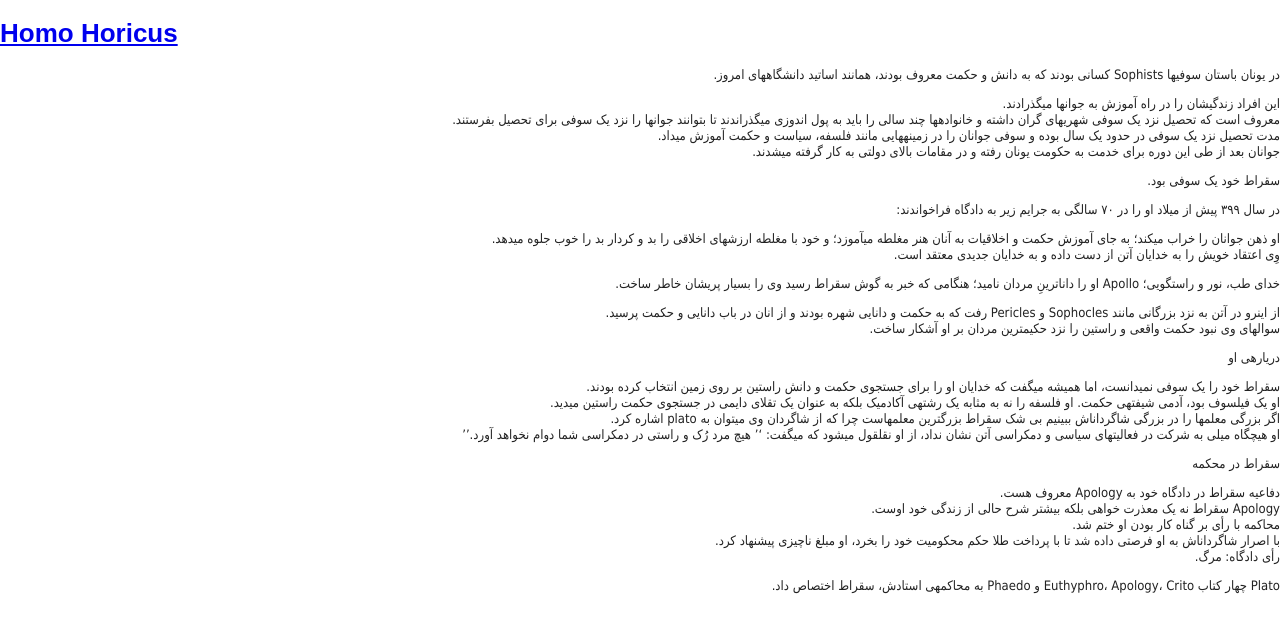
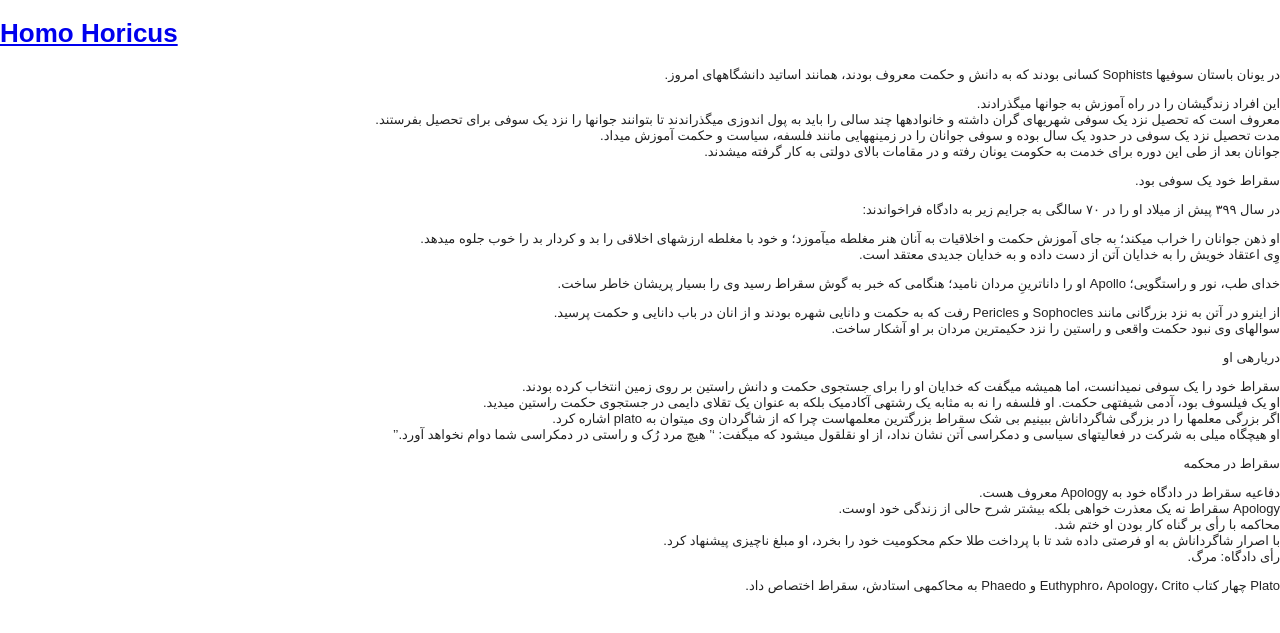
Before and after one commit to hormoz/hormoz.github.com, a Jekyll site: the page built from _posts/2011-12-27-Socrates-on-Trial.md, in a window 1280 px wide. Shown: the top 633 px of the page. Built offline with Jekyll 4.4.1, drawn with Linux system fonts in a browser that asks for light colours; nearby versions of some CDN libraries; some web fonts are replaced; Markdown is read by kramdown in place of the engine named in the settings.

Commit message:
Updated site Tue Dec 27 16:33:03 CET 2011.

```diff
--- a/css/style.css
+++ b/css/style.css
@@ -19,47 +19,41 @@ audio[controls], canvas, video { display: inline-block; *display: inline; *zoom:
    Base
    ========================================================================== */
 
-/*
- * 1. Correct text resizing oddly in IE6/7 when body font-size is set using em units
- *    http://clagnut.com/blog/348/#c790
- * 2. Force vertical scrollbar in non-IE
- * 3. Remove Android and iOS tap highlight color to prevent entire container being highlighted
- *    www.yuiblog.com/blog/2010/10/01/quick-tip-customizing-the-mobile-safari-tap-highlight-color/
- * 4. Prevent iOS text size adjust on device orientation change, without disabling user zoom
- *    www.456bereastreet.com/archive/201012/controlling_text_size_in_safari_for_ios_without_disabling_user_zoom/
- */
-
 html { font-size: 100%; overflow-y: scroll; -webkit-overflow-scrolling: touch; -webkit-tap-highlight-color: rgba(0,0,0,0); -webkit-text-size-adjust: 100%; -ms-text-size-adjust: 100%; }
-
 body { margin: 0; font-size: 13px; line-height: 1.231; }
-
 body, button, input, select, textarea { font-family: sans-serif; color: #222; }
-
-/*
- * These selection declarations have to be separate
- * No text-shadow: twitter.com/miketaylr/status/12228805301
- * Also: hot pink!
- */
-
 ::-moz-selection { background: #fe57a1; color: #fff; text-shadow: none; }
 ::selection { background: #fe57a1; color: #fff; text-shadow: none; }
-
-
 /* =============================================================================
    Links
    ========================================================================== */
-
 a { color: #00e; }
 a:visited { color: #551a8b; }
 a:focus { outline: thin dotted; }
-
 /* Improve readability when focused and hovered in all browsers: people.opera.com/patrickl/experiments/keyboard/test */
 a:hover, a:active { outline: 0; }
-
-
 /* =============================================================================
    Typography
    ========================================================================== */
+   @font-face {
+     font-family: "BBCNassim";
+     src: url("http://www.bbc.co.uk/worldservice/fonts/persian/nassim/bbc-nassim-regular.eot");
+     src: local("☺"),
+       url("http://www.bbc.co.uk/worldservice/fonts/persian/nassim/bbc-nassim-regular.woff") format("woff"),
+       url("http://www.bbc.co.uk/worldservice/fonts/persian/nassim/bbc-nassim-regular.ttf") format("truetype");
+     font-weight: normal;
+     font-style: normal;
+   }
+
+   @font-face {
+     font-family: "BBCNassim";
+     src: url("http://www.bbc.co.uk/worldservice/fonts/persian/nassim/bbc-nassim-bold.eot");
+     src: local("☺"),
+       url("http://www.bbc.co.uk/worldservice/fonts/persian/nassim/bbc-nassim-bold.woff") format("woff"),
+       url("http://www.bbc.co.uk/worldservice/fonts/persian/nassim/bbc-nassim-bold.ttf") format("truetype");
+     font-weight: bold;
+     font-style: normal;
+   }
 
 abbr[title] { border-bottom: 1px dotted; }
 
@@ -200,7 +194,7 @@ table { border-collapse: collapse; border-spacing: 0; }
    Primary styles
    Author:
    ========================================================================== */
-   #post{direction:rtl;text-align:right;font-family:Tahoma, Arial;}
+   #post{direction:rtl;text-align:right;font-family:BBCNassim,arial,helvetica,sans-serif;}
 
    /* Begin Various Tags & Classes */
    acronym, abbr, span.caps {
```
Also changed, not shown: _posts/2011-12-27-Socrates-on-Trial.md (+1 -1 lines).
